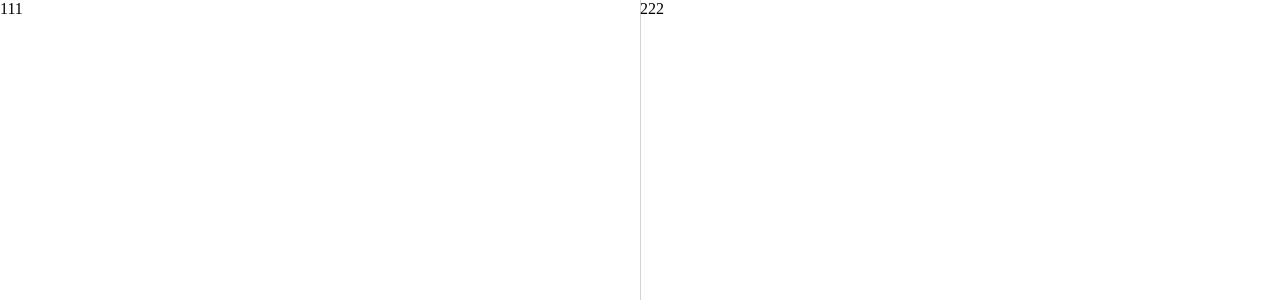
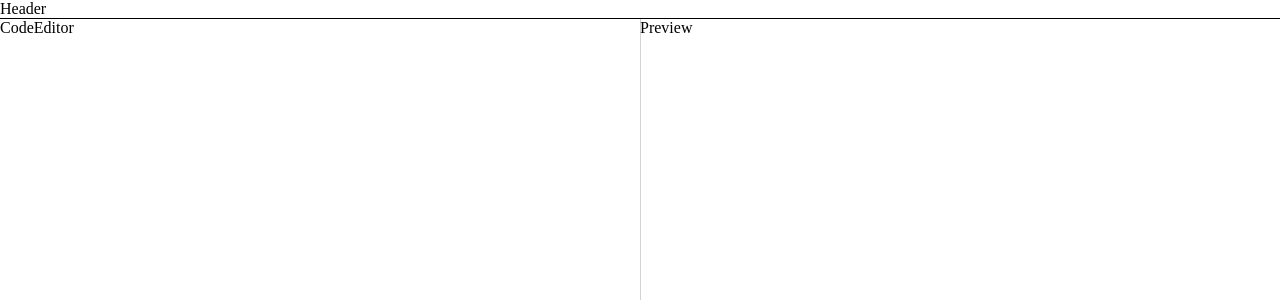
Before and after one commit to XieZongChen/react-playground, a React (Vite) app: page / in a window 1280 px wide. Shown: the top 300 px of the page. Built offline with nearby package versions, Linux system fonts and the light colour scheme.

Commit message:
feat: 布局规划

```diff
--- a/src/App.css
+++ b/src/App.css
@@ -1,3 +1,4 @@
 body {
   margin: 0;
+  padding: 0;
 }
--- /dev/null
+++ b/src/ReactPlayground/components/CodeEditor/index.tsx
@@ -0,0 +1,3 @@
+export default function CodeEditor() {
+  return <div>CodeEditor</div>;
+}
--- /dev/null
+++ b/src/ReactPlayground/components/Header/index.tsx
@@ -0,0 +1,3 @@
+export default function Header() {
+    return <div style={{borderBottom: '1px solid #000'}}>Header</div>
+}
--- /dev/null
+++ b/src/ReactPlayground/components/Preview/index.tsx
@@ -0,0 +1,3 @@
+export default function Preview() {
+  return <div>Preview</div>;
+}
--- a/src/ReactPlayground/index.tsx
+++ b/src/ReactPlayground/index.tsx
@@ -1,15 +1,19 @@
 import { Allotment } from 'allotment';
 import 'allotment/dist/style.css';
+import Header from './components/Header';
+import CodeEditor from './components/CodeEditor';
+import Preview from './components/Preview';
 
 export default function ReactPlayground() {
   return (
     <div style={{ height: '100vh' }}>
+      <Header />
       <Allotment defaultSizes={[100, 100]}>
-        <Allotment.Pane minSize={500}>
-          <div>111</div>
+        <Allotment.Pane minSize={0}>
+          <CodeEditor />
         </Allotment.Pane>
         <Allotment.Pane minSize={0}>
-          <div>222</div>
+          <Preview />
         </Allotment.Pane>
       </Allotment>
     </div>
```
